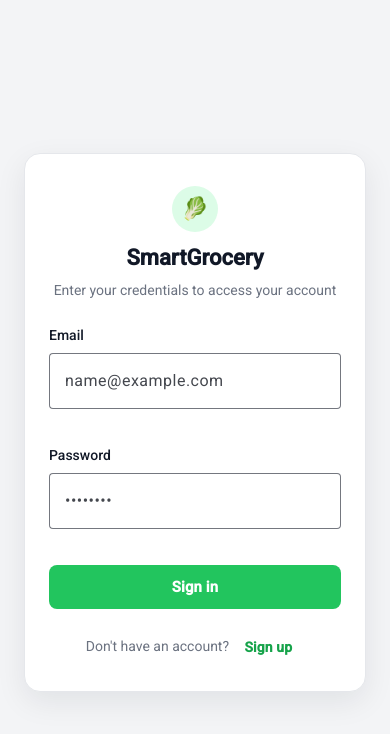
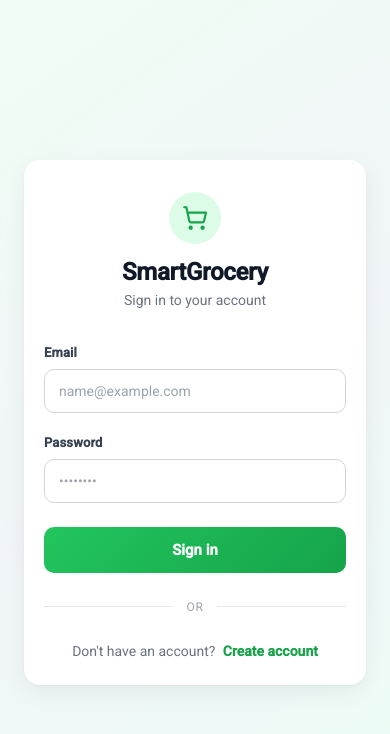
Before and after one commit to Ahmedabdelaziz77/smart-grocery-frontend, an Angular app: page /auth in a window 390 px wide. Shown: the top 734 px of the page. Built offline with nearby package versions, Linux system fonts and the light colour scheme.

Commit message:
Improve login and signup ui

```diff
--- a/src/app/features/auth/pages/auth-page/auth-page.html
+++ b/src/app/features/auth/pages/auth-page/auth-page.html
@@ -1,78 +1,124 @@
 <div class="auth-page">
-  <mat-card class="auth-card">
+  <div class="auth-card">
+    <div class="auth-header">
       <div class="auth-logo">
-      <div class="auth-logo__icon">🥬</div>
+        <svg xmlns="http://www.w3.org/2000/svg" width="26" height="26" viewBox="0 0 24 24" fill="none"
+          stroke="#16a34a" stroke-width="2" stroke-linecap="round" stroke-linejoin="round">
+          <circle cx="8" cy="21" r="1"/><circle cx="19" cy="21" r="1"/>
+          <path d="M2.05 2.05h2l2.66 12.42a2 2 0 0 0 2 1.58h9.78a2 2 0 0 0 1.95-1.57l1.65-7.43H5.12"/>
+        </svg>
       </div>
-
       <h1 class="auth-title">SmartGrocery</h1>
       <p class="auth-subtitle">
         {{
           isSignupMode()
-          ? 'Create your account to start managing your grocery shopping list'
-          : 'Enter your credentials to access your account'
+            ? 'Create your account to get started'
+            : 'Sign in to your account'
         }}
       </p>
+    </div>
 
     <form [formGroup]="form" (ngSubmit)="onSubmit()" class="auth-form">
       @if (isSignupMode()) {
-      <div class="field-block">
-        <label class="field-label">Full Name</label>
-        <input appearance="outline" />
-        <input matInput formControlName="fullName" placeholder="John Doe" />
+      <div class="field-group">
+        <label class="field-label" for="fullName">Full Name</label>
+        <div class="input-wrap">
+          <input
+            id="fullName"
+            class="auth-input"
+            type="text"
+            formControlName="fullName"
+            placeholder="John Doe"
+            autocomplete="name" />
+        </div>
         @if (form.get('fullName')?.hasError('required') && form.get('fullName')?.touched) {
-        <mat-error>Full name is required</mat-error>
+        <span class="field-error">Full name is required</span>
         }
         @if (form.get('fullName')?.hasError('minlength') && form.get('fullName')?.touched) {
-        <mat-error>Full name must be at least 3 characters</mat-error>
+        <span class="field-error">Must be at least 3 characters</span>
         }
       </div>
       }
 
-      <div class="field-block">
-        <label class="field-label">Email</label>
-        <mat-form-field appearance="outline">
-          <input matInput type="email" formControlName="email" placeholder="name@example.com" />
+      <div class="field-group">
+        <label class="field-label" for="email">Email</label>
+        <div class="input-wrap">
+          <input
+            id="email"
+            class="auth-input"
+            type="email"
+            formControlName="email"
+            placeholder="name@example.com"
+            autocomplete="email" />
+        </div>
         @if (form.get('email')?.hasError('required') && form.get('email')?.touched) {
-          <mat-error>Email is required</mat-error>
+        <span class="field-error">Email is required</span>
         }
         @if (form.get('email')?.hasError('email') && form.get('email')?.touched) {
-          <mat-error>Enter a valid email address</mat-error>
+        <span class="field-error">Enter a valid email address</span>
         }
-        </mat-form-field>
       </div>
 
-      <div class="field-block">
-        <label class="field-label">Password</label>
-        <mat-form-field appearance="outline">
-          <input matInput type="password" formControlName="password" placeholder="••••••••" />
+      <div class="field-group">
+        <label class="field-label" for="password">Password</label>
+        <div class="input-wrap">
+          <input
+            id="password"
+            class="auth-input"
+            type="password"
+            formControlName="password"
+            placeholder="••••••••"
+            autocomplete="current-password" />
+        </div>
         @if (form.get('password')?.hasError('required') && form.get('password')?.touched) {
-          <mat-error>Password is required</mat-error>
+        <span class="field-error">Password is required</span>
         }
         @if (form.get('password')?.hasError('minlength') && form.get('password')?.touched) {
-          <mat-error>Password must be at least 6 characters</mat-error>
+        <span class="field-error">Must be at least 6 characters</span>
         }
-        </mat-form-field>
       </div>
 
       @if (errorMessage()) {
       <div class="auth-error">
+        <svg xmlns="http://www.w3.org/2000/svg" width="16" height="16" viewBox="0 0 24 24" fill="none"
+          stroke="currentColor" stroke-width="2" stroke-linecap="round" stroke-linejoin="round">
+          <circle cx="12" cy="12" r="10"/>
+          <line x1="12" y1="8" x2="12" y2="12"/>
+          <line x1="12" y1="16" x2="12.01" y2="16"/>
+        </svg>
         {{ errorMessage() }}
       </div>
       }
 
-      <button mat-flat-button type="submit" class="submit-btn" [disabled]="isSubmitting()">
-        {{ isSubmitting() ? 'Please wait...' : (isSignupMode() ? 'Sign up' : 'Sign in') }}
+      <button
+        type="submit"
+        class="submit-btn"
+        [class.submit-btn--loading]="isSubmitting()"
+        [disabled]="isSubmitting()">
+        @if (isSubmitting()) {
+          <span class="spinner"></span>
+          Please wait...
+        } @else {
+          {{ isSignupMode() ? 'Create account' : 'Sign in' }}
+        }
       </button>
     </form>
 
+    <div class="auth-divider">
+      <span>or</span>
+    </div>
+
     <div class="auth-footer">
-      <span>
+      <span class="auth-footer__text">
         {{ isSignupMode() ? 'Already have an account?' : "Don't have an account?" }}
       </span>
-
-      <button mat-button type="button" class="switch-btn" (click)="toggleMode()" [disabled]="isSubmitting()">
-        {{ isSignupMode() ? 'Sign in' : 'Sign up' }}
+      <button
+        type="button"
+        class="switch-btn"
+        (click)="toggleMode()"
+        [disabled]="isSubmitting()">
+        {{ isSignupMode() ? 'Sign in' : 'Create account' }}
       </button>
     </div>
-  </mat-card>
   </div>
+</div>
--- a/src/app/features/auth/pages/auth-page/auth-page.scss
+++ b/src/app/features/auth/pages/auth-page/auth-page.scss
@@ -3,97 +3,247 @@
   display: grid;
   place-items: center;
   padding: 24px;
-  background: #f3f4f6;
+  background: linear-gradient(145deg, #f0fdf4 0%, #f1f5f9 50%, #ecfdf5 100%);
 }
 
+// ── Card ──
 .auth-card {
   width: 100%;
   max-width: 420px;
-  padding: 32px 24px 24px;
-  border-radius: 16px;
-  box-shadow: 0 10px 30px rgba(15, 23, 42, 0.08);
-  border: 1px solid #e5e7eb;
+  padding: 40px 36px 32px;
+  border-radius: 20px;
   background: #ffffff;
+  box-shadow:
+    0 1px 3px rgba(0, 0, 0, 0.04),
+    0 8px 24px rgba(0, 0, 0, 0.06);
+  animation: fadeUp 0.4s ease-out;
+}
+
+@keyframes fadeUp {
+  from {
+    opacity: 0;
+    transform: translateY(14px);
+  }
+  to {
+    opacity: 1;
+    transform: translateY(0);
+  }
+}
+
+// ── Header ──
+.auth-header {
+  text-align: center;
+  margin-bottom: 32px;
 }
 
 .auth-logo {
-  display: flex;
-  justify-content: center;
-  margin-bottom: 16px;
-}
-
-.auth-logo__icon {
-  width: 46px;
-  height: 46px;
-  border-radius: 50%;
+  width: 52px;
+  height: 52px;
+  margin: 0 auto 18px;
   display: grid;
   place-items: center;
+  border-radius: 50%;
   background: #dcfce7;
-  font-size: 22px;
 }
 
 .auth-title {
   margin: 0;
-  text-align: center;
-  font-size: 22px;
+  font-size: 24px;
   font-weight: 700;
   color: #111827;
+  letter-spacing: -0.3px;
 }
 
 .auth-subtitle {
-  margin: 12px 0 24px;
-  text-align: center;
+  margin: 8px 0 0;
   font-size: 14px;
+  color: #6b7280;
   line-height: 1.5;
-  color: #6b7280;
 }
 
+// ── Form ──
 .auth-form {
-  display: grid;
-  gap: 16px;
+  display: flex;
+  flex-direction: column;
+  gap: 20px;
 }
 
-.field-block {
-  display: grid;
-  gap: 8px;
+.field-group {
+  display: flex;
+  flex-direction: column;
+  gap: 6px;
 }
 
 .field-label {
-  font-size: 14px;
-  font-weight: 500;
-  color: #111827;
+  font-size: 13px;
+  font-weight: 600;
+  color: #374151;
+  letter-spacing: 0.01em;
 }
 
-mat-form-field {
-  width: 100%;
+.input-wrap {
+  position: relative;
 }
 
+.auth-input {
+  width: 100%;
+  height: 44px;
+  padding: 0 14px;
+  border: 1.5px solid #d1d5db;
+  border-radius: 10px;
+  font-size: 14px;
+  color: #111827;
+  background: #ffffff;
+  outline: none;
+  transition: border-color 0.2s ease, box-shadow 0.2s ease;
+
+  &::placeholder {
+    color: #9ca3af;
+  }
+
+  &:hover {
+    border-color: #a3a3a3;
+  }
+
+  &:focus {
+    border-color: #22c55e;
+    box-shadow: 0 0 0 3px rgba(34, 197, 94, 0.12);
+  }
+}
+
+// ── Validation errors ──
+.field-error {
+  font-size: 12px;
+  color: #dc2626;
+  padding-left: 2px;
+}
+
+// ── API error banner ──
+.auth-error {
+  display: flex;
+  align-items: center;
+  gap: 8px;
+  padding: 10px 14px;
+  border-radius: 10px;
+  background: #fef2f2;
+  border: 1px solid #fecaca;
+  color: #dc2626;
+  font-size: 13px;
+  line-height: 1.4;
+  animation: shake 0.3s ease;
+}
+
+@keyframes shake {
+  0%, 100% { transform: translateX(0); }
+  25% { transform: translateX(-4px); }
+  75% { transform: translateX(4px); }
+}
+
+// ── Submit button ──
 .submit-btn {
-  height: 44px;
-  border-radius: 8px;
+  display: flex;
+  align-items: center;
+  justify-content: center;
+  gap: 8px;
+  width: 100%;
+  height: 46px;
+  margin-top: 4px;
+  border: none;
+  border-radius: 10px;
   font-size: 15px;
   font-weight: 600;
-  background-color: #22c55e !important;
-  color: white !important;
+  color: #ffffff;
+  background: linear-gradient(135deg, #22c55e 0%, #16a34a 100%);
+  cursor: pointer;
+  transition: transform 0.15s ease, box-shadow 0.2s ease, opacity 0.2s ease;
+
+  &:hover:not(:disabled) {
+    transform: translateY(-1px);
+    box-shadow: 0 4px 14px rgba(34, 197, 94, 0.35);
+  }
+
+  &:active:not(:disabled) {
+    transform: translateY(0);
+  }
+
+  &:disabled {
+    opacity: 0.7;
+    cursor: not-allowed;
+  }
 }
 
+.spinner {
+  width: 16px;
+  height: 16px;
+  border: 2px solid rgba(255, 255, 255, 0.4);
+  border-top-color: #ffffff;
+  border-radius: 50%;
+  animation: spin 0.6s linear infinite;
+}
+
+@keyframes spin {
+  to { transform: rotate(360deg); }
+}
+
+// ── Divider ──
+.auth-divider {
+  display: flex;
+  align-items: center;
+  margin: 24px 0;
+
+  &::before,
+  &::after {
+    content: '';
+    flex: 1;
+    height: 1px;
+    background: #e5e7eb;
+  }
+
+  span {
+    padding: 0 14px;
+    font-size: 12px;
+    color: #9ca3af;
+    text-transform: uppercase;
+    letter-spacing: 0.05em;
+  }
+}
+
+// ── Footer ──
 .auth-footer {
-  margin-top: 18px;
   text-align: center;
+}
+
+.auth-footer__text {
   font-size: 14px;
   color: #6b7280;
 }
 
 .switch-btn {
+  border: none;
+  background: none;
+  font-size: 14px;
   font-weight: 600;
-  color: #16a34a !important;
+  color: #16a34a;
+  cursor: pointer;
+  padding: 0;
+  margin-left: 4px;
+  transition: color 0.15s ease;
+
+  &:hover {
+    color: #15803d;
+    text-decoration: underline;
+  }
+
+  &:disabled {
+    opacity: 0.5;
+    cursor: not-allowed;
+  }
 }
 
-.auth-error {
-  padding: 10px 12px;
-  border-radius: 8px;
-  background: #fef2f2;
-  color: #dc2626;
-  font-size: 14px;
-  line-height: 1.4;
+// ── Responsive ──
+@media (max-width: 480px) {
+  .auth-card {
+    padding: 32px 20px 24px;
+    border-radius: 16px;
+  }
 }
```
Also changed, not shown: src/app/features/auth/pages/auth-page/auth-page.ts (+4 -12 lines). Lines whose indentation alone changed are shown as unchanged.
